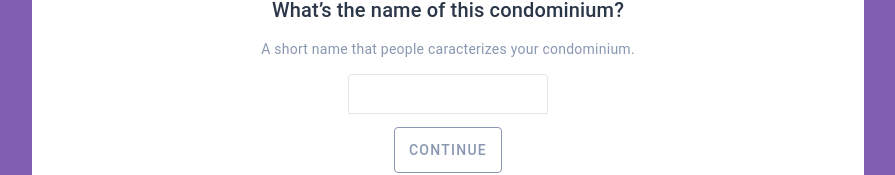
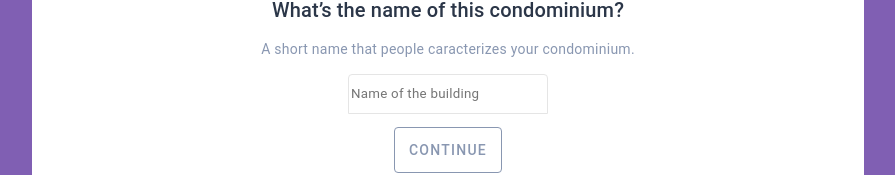
Before and after one commit to Diogo107/condumeet, a React (Create React App) app: page /signup/welcome/create/name in a window 1280 px wide. Shown: the part 470-645 px from the top of the page, without its empty margins (192-1087 px from the left). Built offline with nearby package versions, Linux system fonts and the light colour scheme.

Commit message:
Welcome Name  Input writting

```diff
--- a/src/Components/InvitesForCondominium/index.jsx
+++ b/src/Components/InvitesForCondominium/index.jsx
@@ -13,7 +13,7 @@ class index extends Component {
 		this.state = {
 			list: [
 				{ email: 'diogo@diogo' },
-				{ email: 'Dina@dina' },
+				{ email: 'Bernardo@bernardo' },
 				{ email: 'joão@joão' },
 			],
 		};
--- a/src/Components/LocationOfCondominium/index.jsx
+++ b/src/Components/LocationOfCondominium/index.jsx
@@ -4,6 +4,7 @@ import './style.scss';
 import Arrow from './../../assets/images/Arrow.png';
 
 function index(props) {
+	console.log(props);
 	return (
 		<div>
 			<button
--- a/src/Components/NameOfCondominium/index.jsx
+++ b/src/Components/NameOfCondominium/index.jsx
@@ -47,7 +47,13 @@ function index(props) {
 				<h1>Getting to know your Condominium</h1>
 				<h5>What’s the name of this condominium?</h5>
 				<p>A short name that people caracterizes your condominium.</p>
-				<input />
+				<input
+					name="condominiumName"
+					type="text"
+					placeholder="Name of the building"
+					value={props.condominiumName}
+					onChange={props.handleInputChange}
+				/>
 				<Link to="/signup/welcome/create/location"></Link>
 				<button
 					onClick={() => {
--- a/src/Views/Welcome/index.js
+++ b/src/Views/Welcome/index.js
@@ -17,22 +17,20 @@ class index extends Component {
 	constructor(props) {
 		super(props);
 		this.state = {
-			page: 0,
+			condominiumName: '',
+			condominiumLocation: '',
+			condominiumNeighbors: [],
+			condominiumPaidFeactures: false,
 		};
 	}
 
-	componentDidMount() {
-		console.log('welcome', this.props);
-	}
-
-	nextPage = () => {
-		console.log('Next Page');
-		this.setState({ page: this.state.page + 1 });
-	};
-
-	previousPage = () => {
-		console.log('Previous Page');
-		this.setState({ page: this.state.page - 1 });
+	handleInputChange = (event) => {
+		const value = event.target.value;
+		const inputName = event.target.name;
+		console.log(value);
+		this.setState({
+			[inputName]: value,
+		});
 	};
 
 	render() {
@@ -52,7 +50,13 @@ class index extends Component {
 									<Switch>
 										<Route
 											path="/signup/welcome/create/name"
-											render={(props) => <NameOfCondominium {...this.props} />}
+											render={(props) => (
+												<NameOfCondominium
+													handleInputChange={this.handleInputChange}
+													condominiumName={this.state.condominiumName}
+													{...this.props}
+												/>
+											)}
 										/>
 										<Route
 											path="/signup/welcome/create/location"
```
